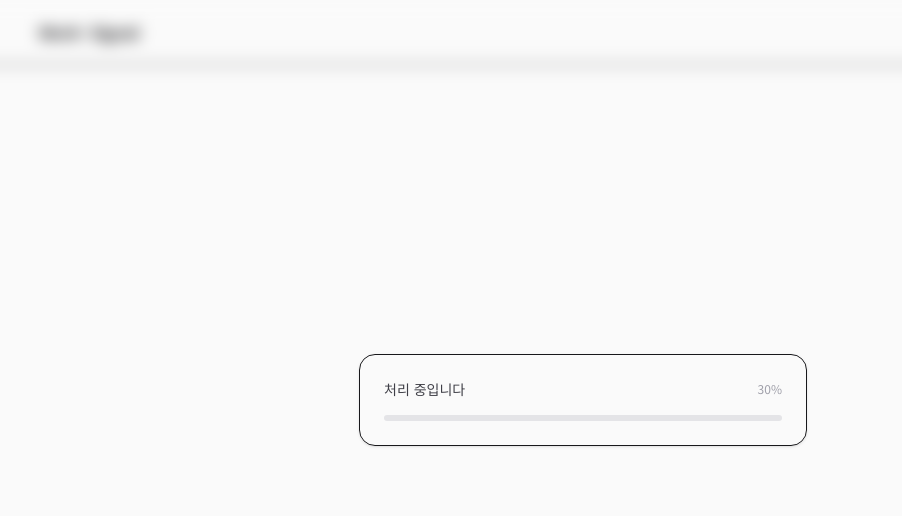
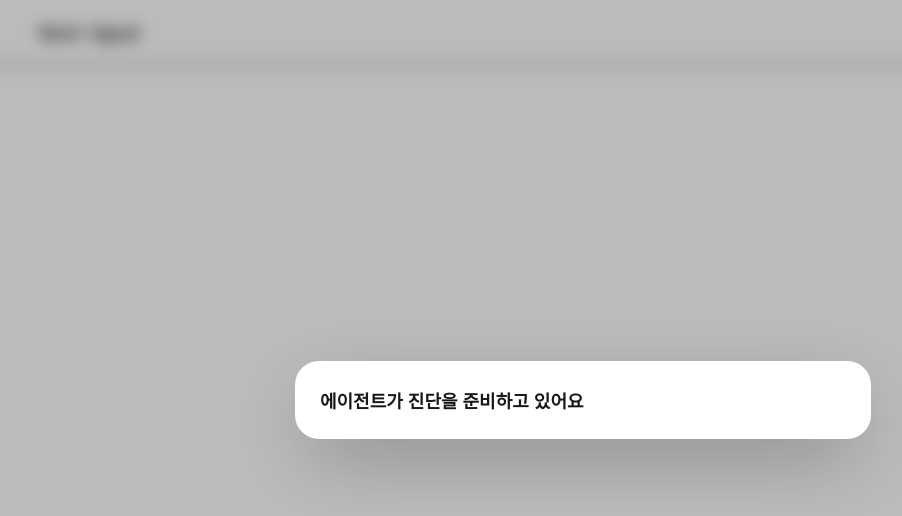
Before and after one commit to MABC-2026/project-code, a Next.js app: page /result in a window 1280 px wide. Shown: the top 516 px of the page, without its empty margins (57-959 px from the left). Built offline with nearby package versions, Linux system fonts and the light colour scheme.

Commit message:
✨ 로딩창 & 결과 뒤로가기 시 목록 보여주기 구현

```diff
--- a/src/app/candidates/page.tsx
+++ b/src/app/candidates/page.tsx
@@ -120,7 +120,7 @@ function CandidatesInner() {
                 실패한달: wpJson.실패한달,
               }));
               sessionStorage.setItem("diagSteps", JSON.stringify(steps));
-              sessionStorage.removeItem("candidates");
+              sessionStorage.setItem("prevCandidates", JSON.stringify(candidates));
               router.push("/result");
               return;
             }
@@ -151,7 +151,7 @@ function CandidatesInner() {
                 대체사유: workplaceFailReason,
               }));
               sessionStorage.setItem("diagSteps", JSON.stringify(steps));
-              sessionStorage.removeItem("candidates");
+              sessionStorage.setItem("prevCandidates", JSON.stringify(candidates));
               router.push("/result");
               return;
             }
@@ -183,7 +183,7 @@ function CandidatesInner() {
               계절성주의: true,
             }));
             sessionStorage.setItem("diagSteps", JSON.stringify(steps));
-            sessionStorage.removeItem("candidates");
+            sessionStorage.setItem("prevCandidates", JSON.stringify(candidates));
             router.push("/result");
             return;
           }
@@ -263,7 +263,7 @@ function CandidatesInner() {
         )}
 
         {/* 로딩 오버레이 */}
-        <FullPageLoader loading={loading} steps={steps} text={loadingText} />
+        <FullPageLoader loading={loading} steps={steps} text={loadingText} company={company} />
 
         {/* 후보 목록 */}
         {!loading && candidates.length > 0 && (
--- a/src/app/page.tsx
+++ b/src/app/page.tsx
@@ -584,6 +584,7 @@ export default function Home() {
             steps={steps}
             text={loadingText}
             percent={steps.length === 0 ? 15 : steps.length === 1 ? 40 : 70}
+            company={company}
           />
         )}
 
--- a/src/app/result/page.tsx
+++ b/src/app/result/page.tsx
@@ -77,7 +77,7 @@ function ResultInner() {
         </nav>
         <div className="mx-auto w-full max-w-6xl px-5 py-6 sm:px-6 lg:px-8 flex-1">
           <div className="flex items-center justify-center py-20">
-            <FullPageLoader loading={loading} steps={steps} percent={30} />
+            <FullPageLoader loading={loading} steps={steps} percent={30} company={result?.사업장명 || ""} />
           </div>
         </div>
       </div>
@@ -165,8 +165,8 @@ function ResultInner() {
               )}
             </div>
 
-                                <AgentSteps steps={steps} compact />
-            <FullPageLoader loading={explain.loading} steps={[]} text="해설을 준비하는 중..." percent={85} />
+                                <AgentSteps steps={steps} compact company={result.사업장명} />
+            <FullPageLoader loading={explain.loading} steps={[]} text="해설을 준비하는 중..." percent={85} company={result.사업장명} />
             <ExplainCard
               loading={explain.loading}
               error={explain.error}
@@ -397,7 +397,14 @@ function ResultInner() {
               <button
                 className="rounded-xl border border-border-default bg-bg-card px-4 py-2 text-sm text-zinc-700 transition-colors hover:bg-zinc-50 focus-visible:ring-2 focus-visible:ring-brand-orange focus-visible:ring-offset-2"
                 onClick={() => {
-                  router.push("/");
+                  const prev = sessionStorage.getItem("prevCandidates");
+                  if (prev) {
+                    sessionStorage.setItem("candidates", prev);
+                    sessionStorage.removeItem("prevCandidates");
+                  } else {
+                    sessionStorage.removeItem("candidates");
+                  }
+                  router.push("/candidates");
                 }}
               >
                 뒤로
--- a/src/components/AgentSteps.tsx
+++ b/src/components/AgentSteps.tsx
@@ -21,12 +21,12 @@ function 상태색(step: AgentStep): string {
   return "text-zinc-400 animate-pulse";
 }
 
-export default function AgentSteps({ steps, compact = false }: { steps: AgentStep[]; compact?: boolean }) {
+export default function AgentSteps({ steps, compact = false, company = "" }: { steps: AgentStep[]; compact?: boolean; company?: string }) {
   if (steps.length === 0) return null;
 
-  const 이름찾기 = (단계: string) => {
+  const 이름찾기 = (단계: string, 회사이름: string) => {
     const m = steps.find((x) => x.단계 === 단계)?.내용.match(/['‘]([^'’]+)['’]/);
-    return m ? m[1] : undefined;
+    return m ? m[1] : 회사이름;
   };
 
   const 이름들 = steps.map((s) => {
@@ -65,7 +65,7 @@ export default function AgentSteps({ steps, compact = false }: { steps: AgentSte
               <div className="min-w-0">
                 <p className="text-sm font-medium text-zinc-900">{raw}</p>
                 <p className="text-xs text-zinc-600">{s.내용}</p>
-                {s.상태 === "진행" && <AgentThinking 단계={s.단계} 이름={이름찾기(s.단계) ?? 이름찾기("검색")} />}
+                {s.상태 === "진행" && <AgentThinking 단계={s.단계} 이름={이름찾기(s.단계, company)} />}
               </div>
             </li>
           );
--- a/src/components/AgentThinking.tsx
+++ b/src/components/AgentThinking.tsx
@@ -31,11 +31,14 @@ export const 문구목록: Record<string, string[]> = {
   ],
 };
 
-function 채우기(문구: string, 이름: string | undefined): string {
+export function 채우기(문구: string, 이름: string | undefined): string {
   if (이름 === undefined) {
     return 문구.replace(/‘\{이름\}’|‘{이름}’|{이름}/g, "").replace(/  +/g, " ").trim();
   }
-  return 문구.replace(/\{이름\}/g, 이름);
+  return 문구.replace(/‘\{이름\}’|‘{이름}’|{이름}/g, (match) => {
+    if (match.startsWith("‘") && match.endsWith("’")) return `‘${이름}’`;
+    return 이름;
+  });
 }
 
 export default function AgentThinking({ 단계, 이름 }: { 단계: string; 이름?: string }) {
--- a/src/components/FullPageLoader.tsx
+++ b/src/components/FullPageLoader.tsx
@@ -1,65 +1,72 @@
 "use client";
 
-import { useEffect, useState } from "react";
+import { useEffect, type ComponentProps } from "react";
 import AgentSteps from "./AgentSteps";
+
+type FullPageLoaderProps = {
+  loading: boolean;
+  steps: ComponentProps<typeof AgentSteps>["steps"];
+  company?: string;
+  text?: string | null;
+  percent?: number;
+};
 
 export default function FullPageLoader({
   loading,
   steps,
-  text,
-  percent,
-}: {
-  loading: boolean;
-  steps: any[];
-  text?: string | null;
-  percent?: number;
-}) {
-  const [localPercent, setLocalPercent] = useState(0);
+  company,
+}: FullPageLoaderProps) {
+  useEffect(() => {
+    if (!loading) return;
 
-  useEffect(() => {
-    if (!loading) {
-      setLocalPercent(0);
-      return;
-    }
-    // steps 기반으로 대략적 진행률 계산
-    const base = percent ?? 0;
-    if (base > 0) {
-      setLocalPercent(base);
-      return;
-    }
-    if (steps.length === 0) setLocalPercent(0);
-    else if (steps.length === 1) setLocalPercent(25);
-    else if (steps.length === 2) setLocalPercent(55);
-    else setLocalPercent(85);
-  }, [loading, percent, steps.length]);
+    const previousOverflow = document.body.style.overflow;
+    document.body.style.overflow = "hidden";
+
+    return () => {
+      document.body.style.overflow = previousOverflow;
+    };
+  }, [loading]);
 
   if (!loading) return null;
 
-  const message =
-    steps.length > 0
-      ? steps[steps.length - 1].내용
-      : text ?? "처리 중입니다";
-
   return (
-    <div className="pointer-events-auto fixed inset-0 z-50 flex items-center justify-center bg-bg-card/95 backdrop-blur-sm">
-      <div className="w-full max-w-md rounded-2xl border border-border-default bg-bg-card p-6 shadow-sm">
-        <div className="mb-4 flex items-center justify-between">
-          <p className="text-sm font-medium text-zinc-700">{message}</p>
-          <span className="text-xs text-zinc-400">
-            {localPercent}%
-          </span>
+    <div
+      className="fixed inset-0 z-[9999] flex items-center justify-center bg-black/25 p-4 backdrop-blur-sm"
+      role="dialog"
+      aria-modal="true"
+      aria-label="기업 진단 진행 중"
+      aria-busy="true"
+    >
+      <div
+        className="
+          w-full max-w-xl overflow-hidden
+          rounded-3xl border border-white/70 bg-white
+          shadow-[0_24px_80px_-16px_rgba(0,0,0,0.35)]
+        "
+      >
+        <div
+          className="
+            max-h-[85dvh] overflow-y-auto
+            [&>*]:box-border
+            [&>*]:m-0
+            [&>*]:w-full
+            [&>*]:max-w-none
+            [&>*]:rounded-none
+            [&>*]:border-0
+            [&>*]:shadow-none
+          "
+          role="status"
+          aria-live="polite"
+          aria-atomic="true"
+        >
+          {steps.length > 0 ? (
+            <AgentSteps steps={steps} company={company} />
+          ) : (
+            <p className="p-6 text-lg font-semibold text-zinc-900">
+              에이전트가 진단을 준비하고 있어요
+            </p>
+          )}
         </div>
-        <div className="h-1.5 overflow-hidden rounded-full bg-zinc-200">
-          <div
-            className="h-full rounded-full bg-brand-orange transition-[width] duration-300 ease-out"
-            style={{ width: `${localPercent}%` }}
-          />
-        </div>
-        {steps.length > 0 && (
-          <div className="mt-4">
-            <AgentSteps steps={steps} />
-          </div>
-        )}
       </div>
     </div>
   );
--- a/src/components/NavigationLoader.tsx
+++ b/src/components/NavigationLoader.tsx
@@ -3,9 +3,8 @@
 import { useEffect, useRef } from "react";
 import { usePathname } from "next/navigation";
 import { useLoader } from "@/lib/loader";
-import { 문구목록 } from "@/components/AgentThinking";
-
-type LoaderPhase = "search" | "npsLoad" | "csvCalc" | "resultReady" | "navigate" | "해설";
+import { 문구목록, 채우기 } from "./AgentThinking";
+import type { LoaderPhase } from "@/lib/loader";
 
 const 경로맵: Record<string, { 단계: LoaderPhase; 문구키: keyof typeof 문구목록 }> = {
   "/": { 단계: "search", 문구키: "검색" },
@@ -36,21 +35,24 @@ export default function NavigationLoader() {
 
     const { 단계, 문구키 } = 진입;
     const 문구들 = 문구목록[문구키];
+    const 회사명 = sessionStorage.getItem("searchCompany")?.trim() || undefined;
     if (!문구들 || 문구들.length === 0) {
       setPhase(단계, "");
       setPercent(0);
       return;
     }
 
+    const 채운문구들 = 문구들.map((m) => 채우기(m, 회사명));
+
     활동중.current = true;
     진행Ref.current = 0;
-    setPhase(단계, 문구들[0]);
+    setPhase(단계, 채운문구들[0]);
     setPercent(0);
 
     let idx = 0;
     const 회전 = () => {
       if (!활동중.current) return;
-      setText(문구들[idx % 문구들.length]);
+      setText(채운문구들[idx % 채운문구들.length]);
       idx++;
       setTimeout(회전, 1800);
     };
--- a/src/lib/loader.tsx
+++ b/src/lib/loader.tsx
@@ -16,7 +16,8 @@ export type LoaderPhase =
   | "npsLoad"
   | "csvCalc"
   | "resultReady"
-  | "navigate";
+  | "navigate"
+  | "해설";
 
 interface LoaderState {
   phase: LoaderPhase;
@@ -28,6 +29,7 @@ interface LoaderContextValue {
   state: LoaderState;
   setPhase: (phase: LoaderPhase, text: string) => void;
   setPercent: (percent: number) => void;
+  setText: (text: string) => void;
   reset: () => void;
 }
 
```
Also changed, not shown: 1 other file (tests, documents, lock files or other folders).
